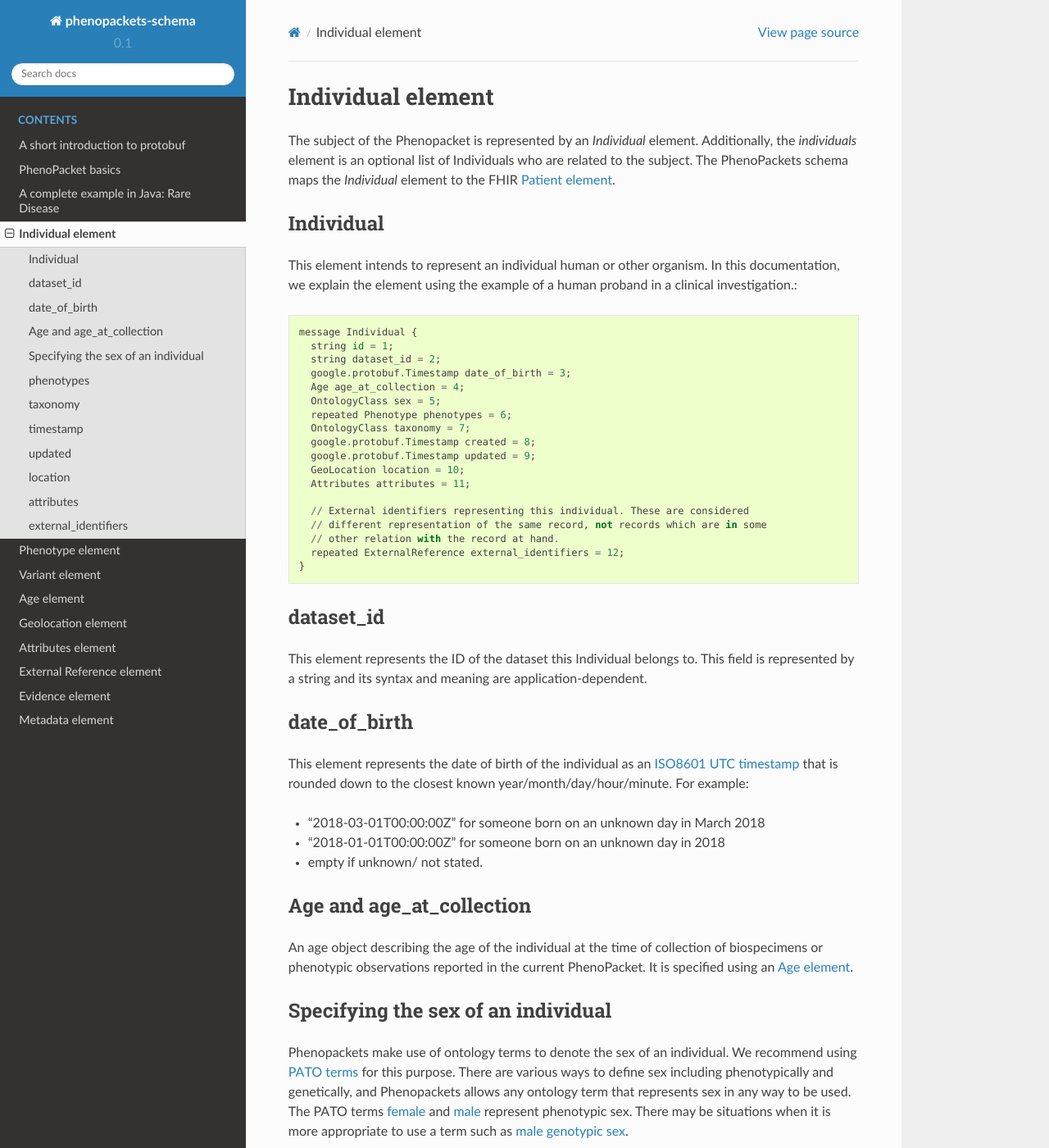
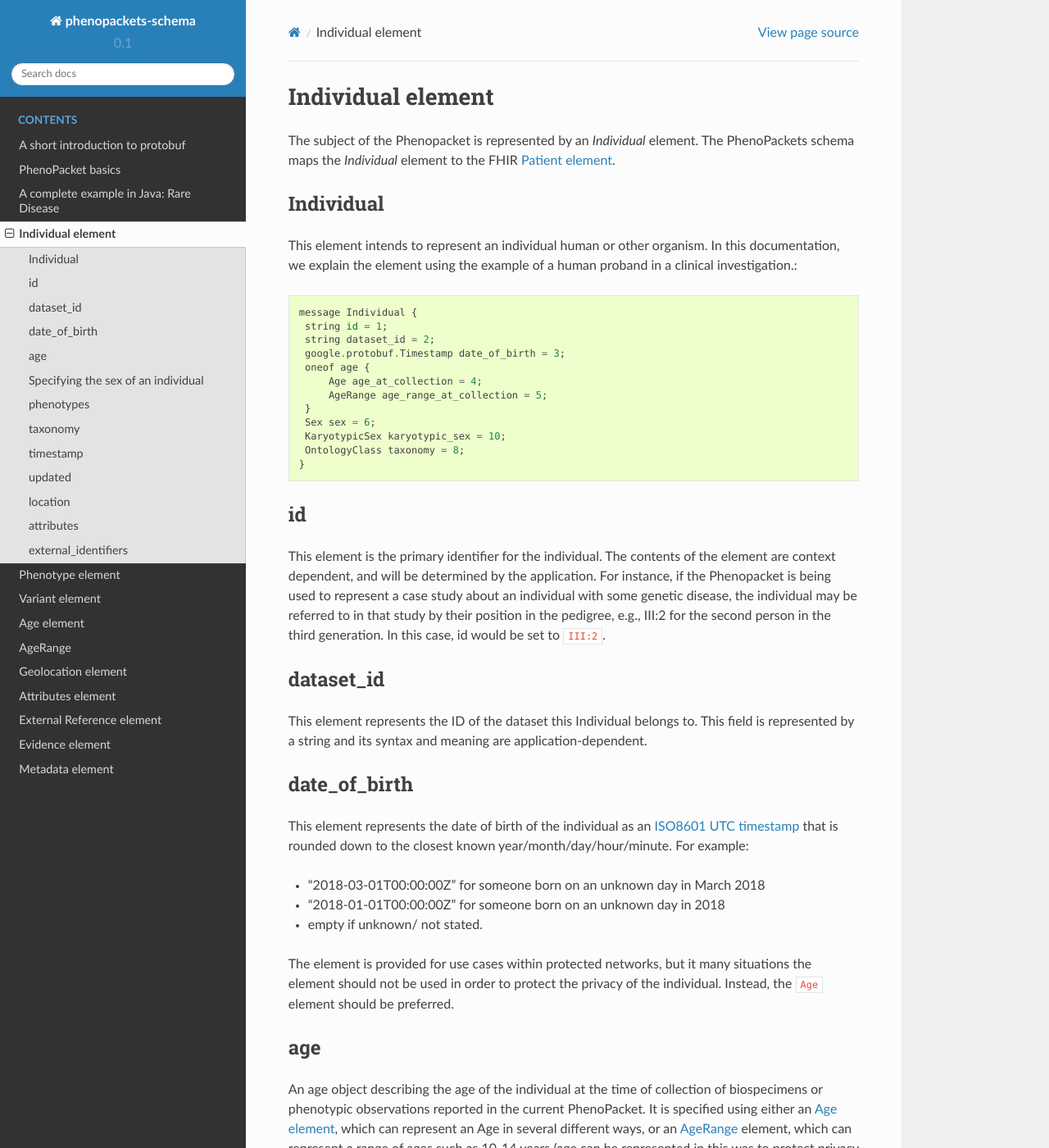
Before and after one commit to phenopackets/phenopacket-schema, a Sphinx documentation site: the page built from docs/individual.rst, in a window 1280 px wide and 1400 px high. Shown: the whole window at 82% size. Built offline with Sphinx 7.4.7 and the Read the Docs theme 2.0.0, drawn with Linux system fonts in a browser that asks for light colours; some of the changed text lies outside the part shown.

Commit message:
Revised Individual element

```diff
--- a/docs/individual.rst
+++ b/docs/individual.rst
@@ -2,34 +2,38 @@
 Individual element
 ==================
 
-The subject of the Phenopacket is represented by an *Individual* element. Additionally, the *individuals* element is an optional list of Individuals who are related to the subject. The PhenoPackets schema maps the *Individual* element to the FHIR `Patient element <https://www.hl7.org/fhir/patient.html>`_.
+The subject of the Phenopacket is represented by an *Individual* element.
+The PhenoPackets schema maps the *Individual* element to the FHIR `Patient element <https://www.hl7.org/fhir/patient.html>`_.
 
 Individual
 ==========
 This element intends to represent an individual human or other organism. In this documentation, we explain the element using the example of a human proband in a clinical investigation.::
 
   message Individual {
-    string id = 1;
-    string dataset_id = 2;
-    google.protobuf.Timestamp date_of_birth = 3;
-    Age age_at_collection = 4;
-    OntologyClass sex = 5;
-    repeated Phenotype phenotypes = 6;
-    OntologyClass taxonomy = 7;
-    google.protobuf.Timestamp created = 8;
-    google.protobuf.Timestamp updated = 9;
-    GeoLocation location = 10;
-    Attributes attributes = 11;
+   string id = 1;
+   string dataset_id = 2;
+   google.protobuf.Timestamp date_of_birth = 3;
+   oneof age {
+       Age age_at_collection = 4;
+       AgeRange age_range_at_collection = 5;
+   }
+   Sex sex = 6;
+   KaryotypicSex karyotypic_sex = 10;
+   OntologyClass taxonomy = 8;
+  }
 
-    // External identifiers representing this individual. These are considered
-    // different representation of the same record, not records which are in some
-    // other relation with the record at hand.
-    repeated ExternalReference external_identifiers = 12;
-  }
+
+id
+==
+This element is the primary identifier for the individual. The contents of the element are context dependent, and will
+be determined by the application. For instance, if the Phenopacket is being used to represent a case study about
+an individual with some genetic disease, the individual may be referred to in that study by their position in
+the pedigree, e.g., III:2 for the second person in the third generation. In this case, id would be set to ``III:2``.
 
 dataset_id
 ==========
-This element represents the ID of the dataset this Individual belongs to. This field is represented by a string and its syntax and meaning are application-dependent.
+This element represents the ID of the dataset this Individual belongs to.
+This field is represented by a string and its syntax and meaning are application-dependent.
 
 date_of_birth
 =============
@@ -39,11 +43,17 @@ This element represents the date of birth of the individual as an `ISO8601 UTC t
 - "2018-01-01T00:00:00Z" for someone born on an unknown day in 2018
 - empty if unknown/ not stated.
 
+The element is provided for use cases within protected networks, but it many situations the element should not be used
+in order to protect the privacy of the individual. Instead, the ``Age`` element should be preferred.
 
-Age and age_at_collection
-=========================
 
-An age object describing the age of the individual at the time of collection of biospecimens or phenotypic observations reported in the current PhenoPacket. It is specified using an :ref:`Age element`.
+age
+===
+
+An age object describing the age of the individual at the time of collection of biospecimens or phenotypic observations
+reported in the current PhenoPacket. It is specified using either an :ref:`Age element`, which can represent an Age in several different ways,
+or an :ref:`AgeRange` element, which can represent a range of ages such as 10-14 years (age can be represented in this
+was to protect privacy of study participants).
 
 
 
```
Also changed, not shown: docs/age.rst (+19 -1 lines), 1 other file.
